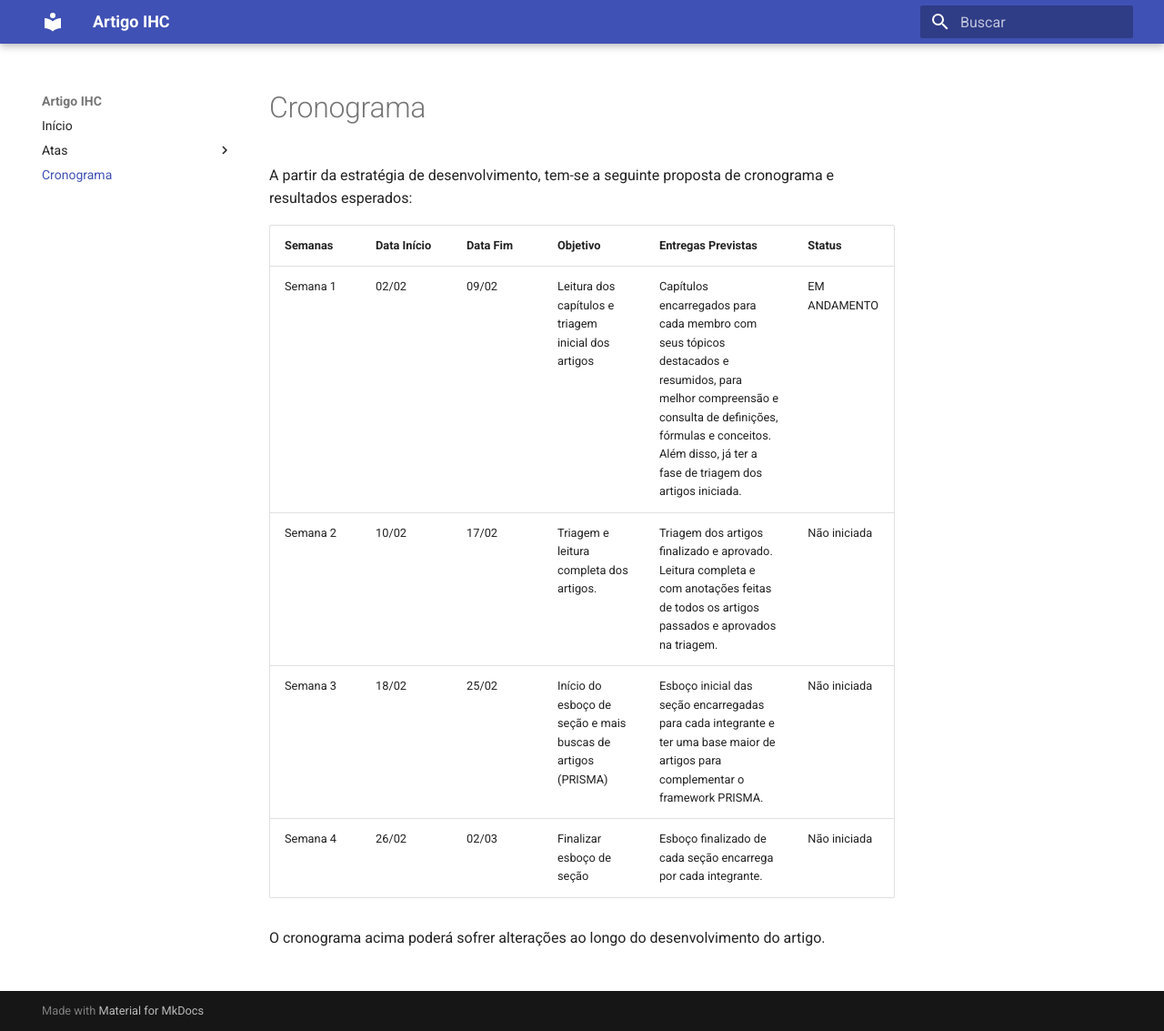
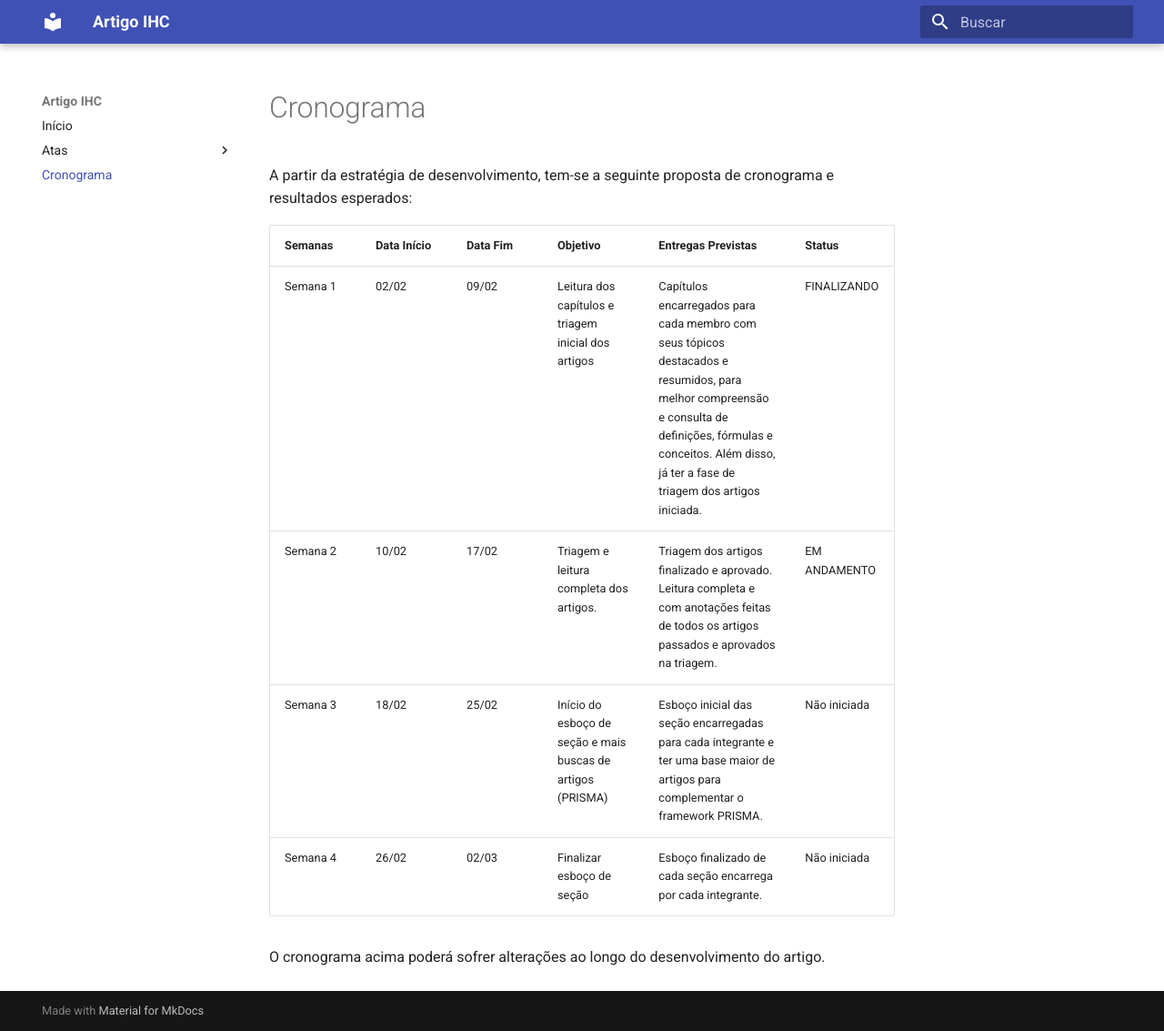
Before and after one commit to samuelncaetano/IHC, an MkDocs documentation site: the page built from docs/cronograma.md, in a window 1280 px wide and 1133 px high. Shown: the whole window at 91% size. Built offline with MkDocs 1.6.1 and Material for MkDocs 9.7.7, drawn with Linux system fonts in a browser that asks for light colours.

Commit message:
UPDATE cronograma.md

```diff
--- a/docs/cronograma.md
+++ b/docs/cronograma.md
@@ -2,8 +2,8 @@ A partir da estratégia de desenvolvimento, tem-se a seguinte proposta de cronog
 
 | Semanas | Data Início | Data Fim | Objetivo | Entregas Previstas | Status |
 | --- | --- | --- | --- | --- | --- |
-| Semana 1 | 02/02 | 09/02 | Leitura dos capítulos e triagem inicial dos artigos | Capítulos encarregados para cada membro com seus tópicos destacados e resumidos, para melhor compreensão e consulta de definições, fórmulas e conceitos. Além disso, já ter a fase de triagem dos artigos iniciada. | EM ANDAMENTO |
-| Semana 2 | 10/02 | 17/02 | Triagem e leitura completa dos artigos. | Triagem dos artigos finalizado e aprovado. Leitura completa e com anotações feitas de todos os artigos passados e aprovados na triagem. | Não iniciada |
+| Semana 1 | 02/02 | 09/02 | Leitura dos capítulos e triagem inicial dos artigos | Capítulos encarregados para cada membro com seus tópicos destacados e resumidos, para melhor compreensão e consulta de definições, fórmulas e conceitos. Além disso, já ter a fase de triagem dos artigos iniciada. | FINALIZANDO |
+| Semana 2 | 10/02 | 17/02 | Triagem e leitura completa dos artigos. | Triagem dos artigos finalizado e aprovado. Leitura completa e com anotações feitas de todos os artigos passados e aprovados na triagem. | EM ANDAMENTO |
 | Semana 3 | 18/02 | 25/02 | Início do esboço de seção e mais buscas de artigos (PRISMA) | Esboço inicial das seção encarregadas para cada integrante e ter uma base maior de artigos para complementar o framework PRISMA. | Não iniciada |
 | Semana 4 | 26/02 | 02/03 | Finalizar esboço de seção | Esboço finalizado de cada seção encarrega por cada integrante. | Não iniciada |
 
```
